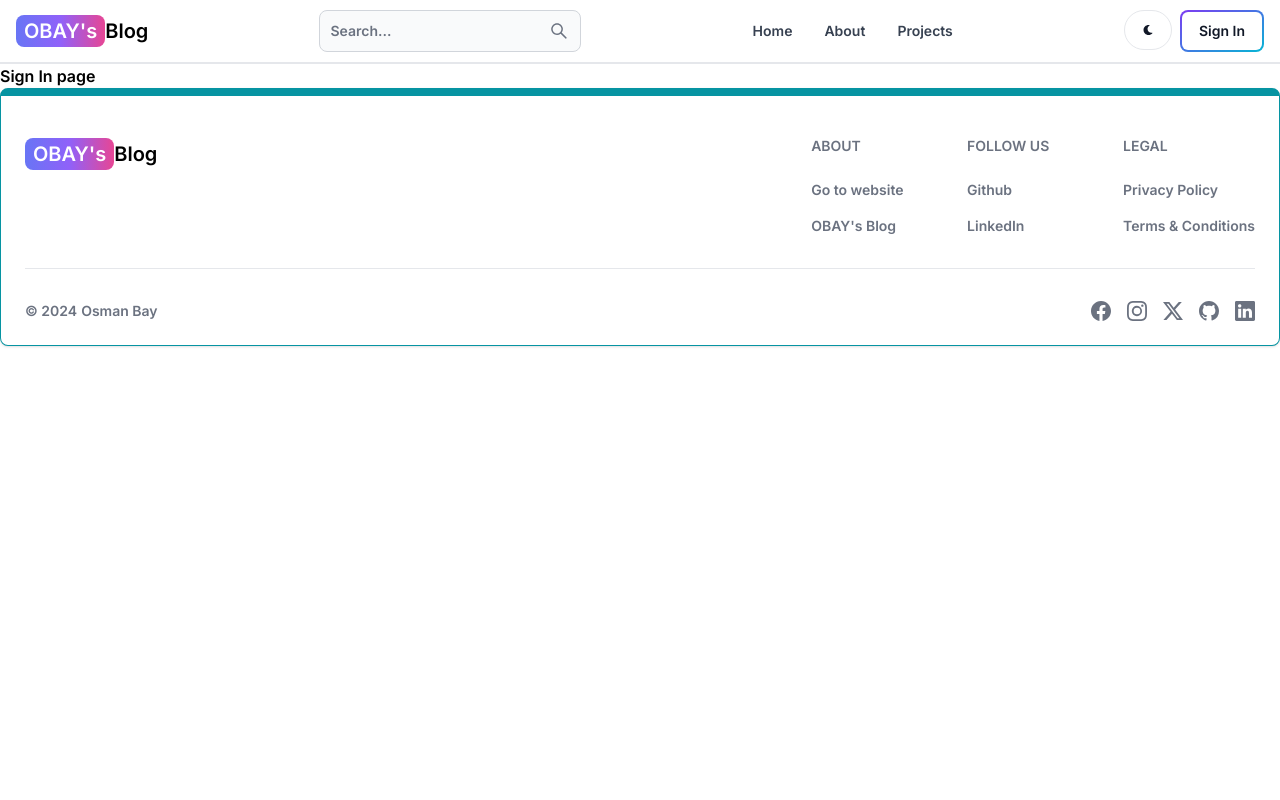
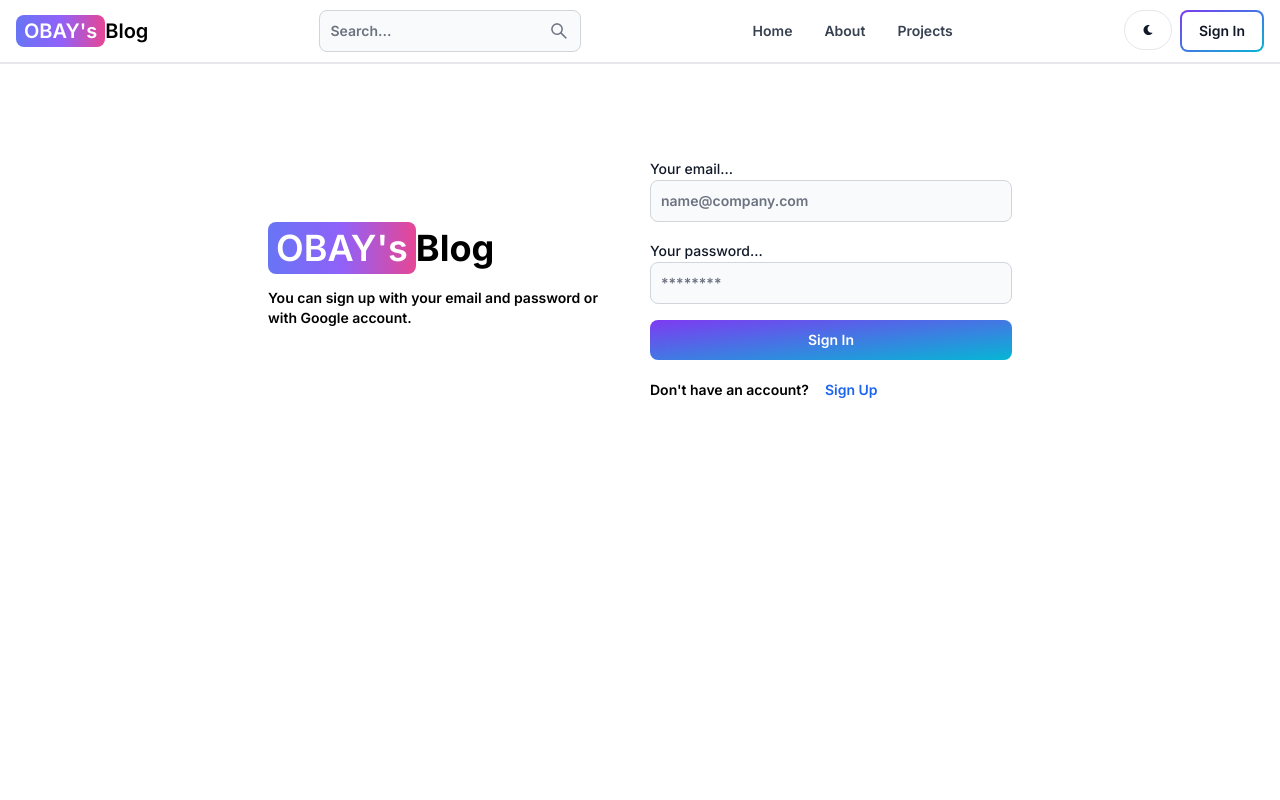
Before and after one commit to osmanbayy/mern-blog, a React (Vite) app in the folder client/: page /sign-in in a window 1280 px wide. Shown: the top 800 px of the page. Built offline with nearby package versions, Linux system fonts and the light colour scheme.

Commit message:
complete signin page functionality

```diff
--- a/client/src/pages/SignIn.jsx
+++ b/client/src/pages/SignIn.jsx
@@ -1,9 +1,125 @@
-
+import { Alert, Button, Label, Spinner, TextInput } from "flowbite-react";
+import { useState } from "react";
+import { Link, useNavigate } from "react-router-dom";
 
 export default function SignIn() {
+  const [formData, setFormData] = useState({});
+  const [errorMessage, setErrorMessage] = useState(null);
+  const [loading, setLoading] = useState(false);
+  const navigate = useNavigate();
+
+  const handleChange = (e) => {
+    setFormData({ ...formData, [e.target.id]: e.target.value.trim() });
+  };
+
+  const handleSubmit = async (e) => {
+    e.preventDefault();
+
+    if (!formData.email || !formData.password) {
+      return setErrorMessage("Please fill out all fields!");
+    }
+
+    try {
+      setLoading(true);
+      const res = await fetch("/api/auth/signin", {
+        method: "POST",
+        headers: { "Content-type": "application/json" },
+        body: JSON.stringify(formData),
+      });
+      const data = await res.json();
+
+      if (data.success === false) {
+        return setErrorMessage(data.message);
+      }
+      setLoading(false);
+
+      //kayıt başarılıysa home sayfasına yönlendir
+      if (res.ok) {
+        navigate("/");
+      }
+    } catch (err) {
+      setErrorMessage(err.message);
+      setLoading(false);
+    }
+  };
+
   return (
-    <div>
-      Sign In page
+    <div className="min-h-screen mt-20">
+      <div className="flex flex-col max-w-3xl gap-5 p-3 mx-auto md:flex-row md:items-center">
+        {/* left side */}
+        <div className="flex-1">
+          <Link to={"/"} className="text-4xl font-bold dark:text-white">
+            <span className="px-2 py-1 text-white rounded-lg bg-gradient-to-r from-indigo-500 via-purple-500 to-pink-500">
+              OBAY's
+            </span>
+            Blog
+          </Link>
+          <p className="mt-5 text-sm">
+            You can sign up with your email and password or with Google account.
+          </p>
+        </div>
+
+        {/* right side */}
+        <div className="flex-1">
+          <form className="flex flex-col gap-4" onSubmit={handleSubmit}>
+            {/* <div>
+              <Label value="Your username..." />
+              <TextInput
+                type="text"
+                placeholder="Username"
+                id="username"
+                autoComplete="off"
+                onChange={handleChange}
+              />
+            </div> */}
+            <div>
+              <Label value="Your email..." />
+              <TextInput
+                type="email"
+                placeholder="name@company.com"
+                id="email"
+                autoComplete="off"
+                onChange={handleChange}
+              />
+            </div>
+            <div>
+              <Label value="Your password..." />
+              <TextInput
+                type="password"
+                placeholder="********"
+                id="password"
+                autoComplete="off"
+                onChange={handleChange}
+              />
+            </div>
+            <Button
+              gradientDuoTone="purpleToBlue"
+              type="submit"
+              disabled={loading}
+            >
+              {loading ? (
+                <>
+                  <Spinner size="sm" />
+                  <span className="pl-3">Loading...</span>
+                </>
+              ) : (
+                "Sign In"
+              )}
+            </Button>
+          </form>
+          <div className="flex gap-4 mt-5 text-sm">
+            <span>Don't have an account?</span>
+            <Link to={"/sign-up"} className="text-blue-600">
+              Sign Up
+            </Link>
+          </div>
+          {errorMessage && (
+            <Alert className="mt-5" color="failure">
+              {errorMessage}
+            </Alert>
+          )}
+        </div>
+      </div>
     </div>
-  )
+  );
 }
```
